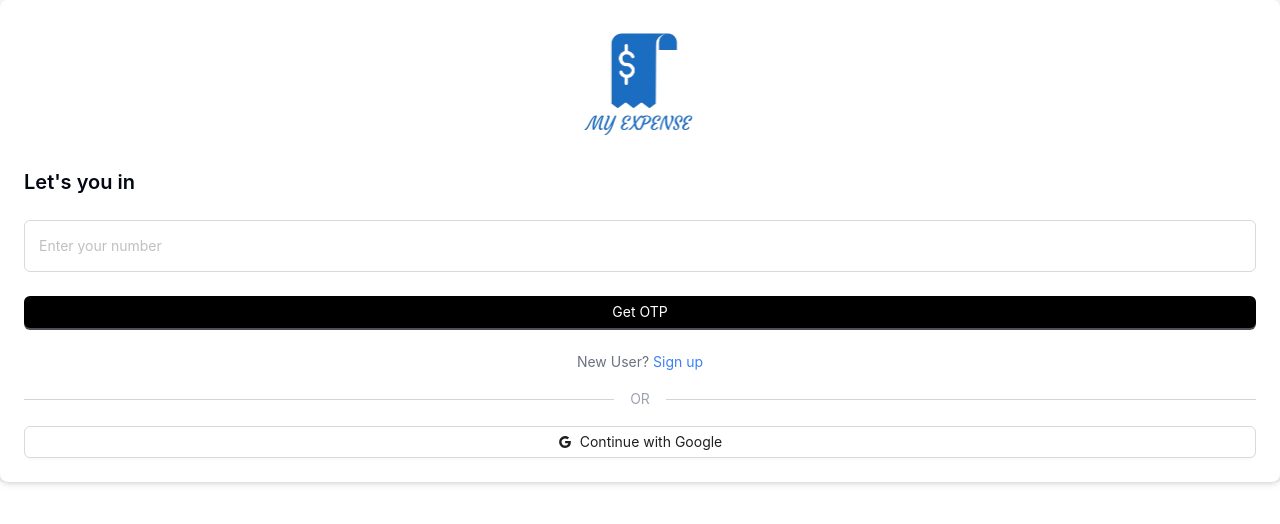
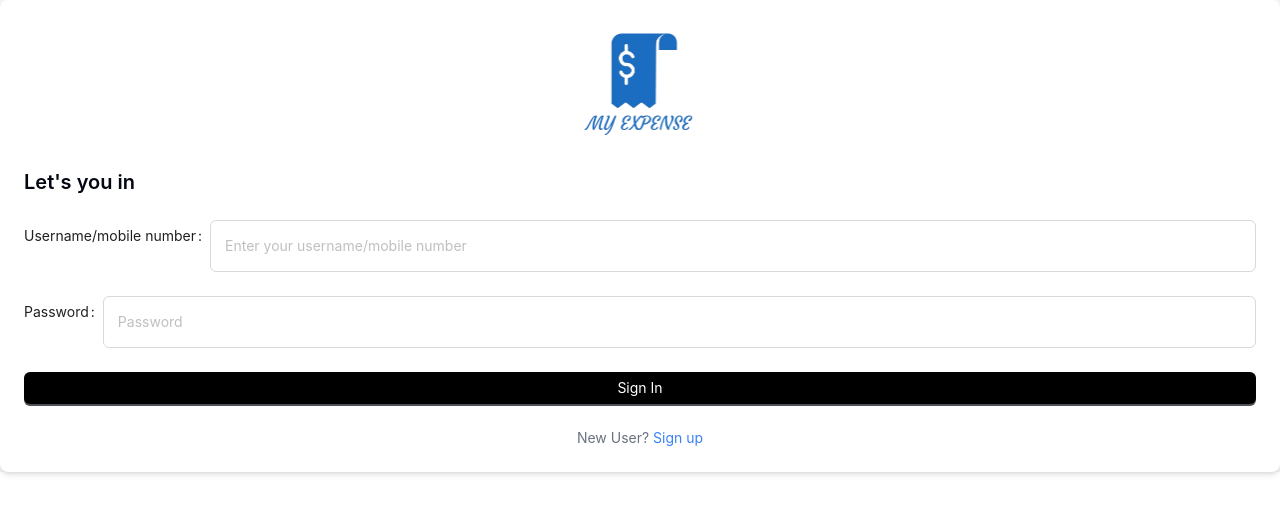
Before and after one commit to b2yadav12/split-app, a React (Vite) app: page /split-app/login in a window 1280 px wide. Shown: the top 524 px of the page. Built offline with nearby package versions, Linux system fonts and the light colour scheme.

Commit message:
login component

```diff
--- a/src/pages/login/index.jsx
+++ b/src/pages/login/index.jsx
@@ -1,10 +1,10 @@
-import { Form, Input, Button, Select } from 'antd';
-import { GoogleOutlined } from '@ant-design/icons';
+import { Form, Input, Button } from 'antd';
+import { Link } from 'react-router-dom';
 import { Image } from "../../components";
 
-const { Option } = Select;
+const Login = () => {
+  const [form] = Form.useForm();
 
-const Login = () => {
   return (
     <div className="flex items-center justify-center bg-gray-100">
       <div className="bg-white shadow-md rounded-lg overflow-hidden w-full p-6">
@@ -16,37 +16,28 @@ const Login = () => {
         </div>
         <h2 className="text-xl font-semibold text-gray-950">Let's you in</h2>
 
-        <Form className="mt-6">
-          <Form.Item>
-            <Input.Group compact>
-              <Input className="w-100 p-3.5" placeholder="Enter your number" />
-            </Input.Group>
+        <Form className="mt-6" form={form}>
+          <Form.Item
+            label="Username/mobile number"
+          >
+            <Input className="w-100 p-3.5" placeholder="Enter your username/mobile number" />
+          </Form.Item>
+
+          <Form.Item
+            label="Password"
+          >
+            <Input className="w-100 p-3.5" placeholder="Password" />
           </Form.Item>
 
           <Form.Item>
             <Button type="primary" block className="bg-black">
-              Get OTP
+              Sign In
             </Button>
           </Form.Item>
 
           <div className="text-center text-sm text-gray-500">
-            New User? <a href="#" className="text-blue-500">Sign up</a>
+            New User? <Link to="/signup" className="text-blue-500">Sign up</Link>
           </div>
-
-          <div className="my-4 flex items-center">
-            <div className="flex-grow border-t border-gray-300"></div>
-            <span className="mx-4 text-gray-400">OR</span>
-            <div className="flex-grow border-t border-gray-300"></div>
-          </div>
-
-          <Button
-            type="default"
-            block
-            icon={<GoogleOutlined />}
-            className="flex items-center justify-center"
-          >
-            Continue with Google
-          </Button>
         </Form>
       </div>
     </div>
--- a/src/pages/routes.jsx
+++ b/src/pages/routes.jsx
@@ -9,6 +9,7 @@ export const Pages = () => {
     <Routes>
       <Route path="/" element={<Navigate to="/login" />} />
       <Route path="/login" element={<Login />} />
+      <Route path="/signup" element={<Login />} />
     </Routes>
   </Suspense>;
 };
```
